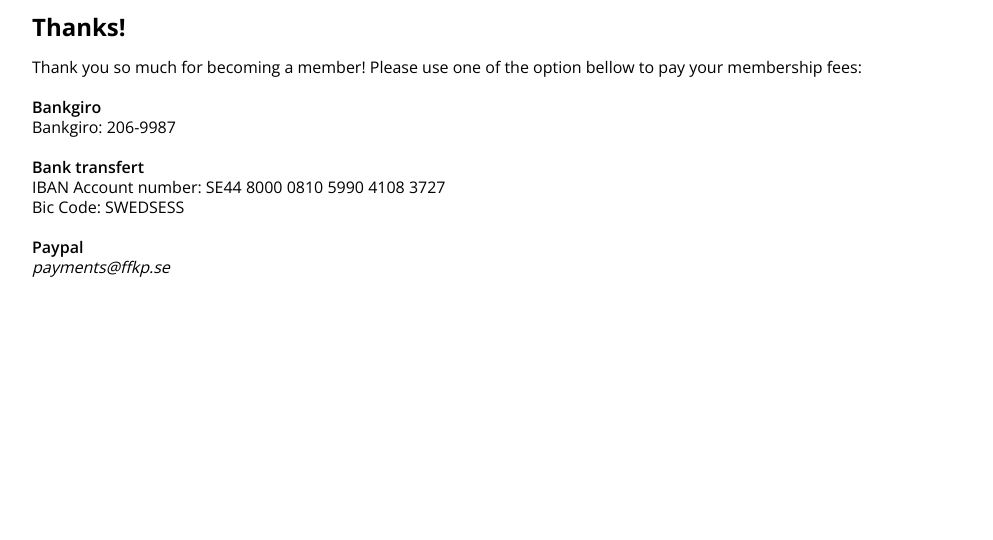
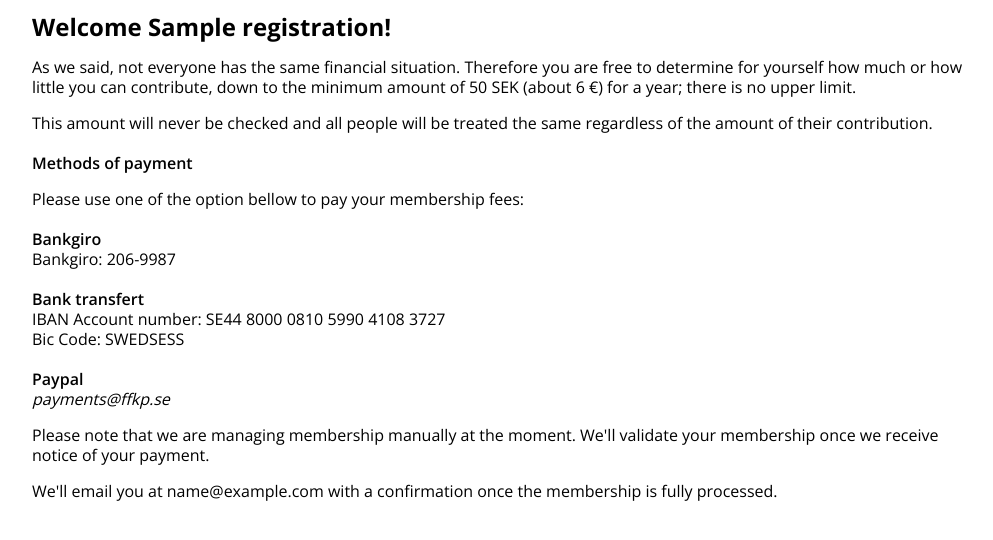
Before and after one commit to gdetrez/ffkp-members-system, a Django app: template join/templates/pay.html in a window 1280 px wide. Shown: the part 72-612 px from the top of the page, without its empty margins (133-1126 px from the left). Run offline with Django 3.2, Linux system fonts and the light colour scheme; the template is opened without the code that fills it: values that come from a table or form of the project are taken from there, others are empty; tables that the repository leaves empty hold one stand-in row (values such as "Sample post").

Commit message:
Suggested changes from the ml

```diff
--- a/join/admin.py
+++ b/join/admin.py
@@ -2,6 +2,6 @@ from .models import *
 from django.contrib import admin
 
 class RegistrationAdmin(admin.ModelAdmin):
-    list_display = ('name', 'email', 'status')
+    list_display = ('name', 'email', 'date', 'status')
 
 admin.site.register(Registration, RegistrationAdmin)
--- a/join/models.py
+++ b/join/models.py
@@ -11,7 +11,8 @@ def validate_contribution(value):
 class Registration(models.Model):
     name = models.CharField(max_length=250)
     email = models.EmailField()
-    contribution = models.IntegerField(default=50, validators=[validate_contribution])
+    date = models.DateTimeField(auto_now_add=True, editable=False)
+    # contribution = models.IntegerField(default=50, validators=[validate_contribution])
     token = models.CharField(max_length=36, default=uuid1, unique=True, editable = False)
 
     STATUS_CHOICES = (
--- a/join/templates/join.html
+++ b/join/templates/join.html
@@ -35,16 +35,9 @@
 	  {{ form.email.errors }}
 	</div>
 
-	<div class="fieldWrapper{% if form.contribution.errors %} errors{% endif %}">
-	  <label for="id_contribution">Contribution</label>
-	  {{ form.contribution }}
-	  {{ form.contribution.errors }}
+	<div class="submit-button">
+	  <button type=submit>Next ➤</button>
 	</div>
-
-	<div class="submit-button">
-	  <button type=submit>Join!</button>
-	</div>
-
 
 	{% csrf_token %}
       </form>
@@ -52,6 +45,7 @@
 
     <div id="join_text">
       <h2>Join FFKP!</h2>
+
       <p>Thank you for considering becoming a member of the FFKP!</p>
 
       <h3>What does it mean to be a member of FFKP?</h3>
--- a/join/templates/pay.html
+++ b/join/templates/pay.html
@@ -1,8 +1,14 @@
 {% extends "join.html" %}
 {% block content %}
-<h2>Thanks!</h2>
+<h2>Welcome {{ reg.name }}!</h2>
 
-<p>Thank you so much for becoming a member! Please use one of the option bellow to pay your membership fees:
+<p>As we said, not everyone has the same financial situation. Therefore you are free to determine for yourself how much or how little you can contribute, down to the minimum amount of 50 SEK (about 6 €) for a year; there is no upper limit.
+
+<p>This amount will never be checked and all people will be treated the same regardless of the amount of their contribution.
+
+<h3>Methods of payment</h3>
+
+<p>Please use one of the option bellow to pay your membership fees:
 
 <h3>Bankgiro</h3>
 Bankgiro: 206-9987
@@ -13,4 +19,10 @@ Bic Code: SWEDSESS
 
 <h3>Paypal</h3>
 <address>payments@ffkp.se</address>
+
+<p>Please note that we are managing membership manually at the moment. We'll validate your membership once we receive notice of your payment.
+
+<p>We'll email you at {{ reg.email }} with a confirmation once the membership is fully
+processed.
+
 {% endblock %}
```
